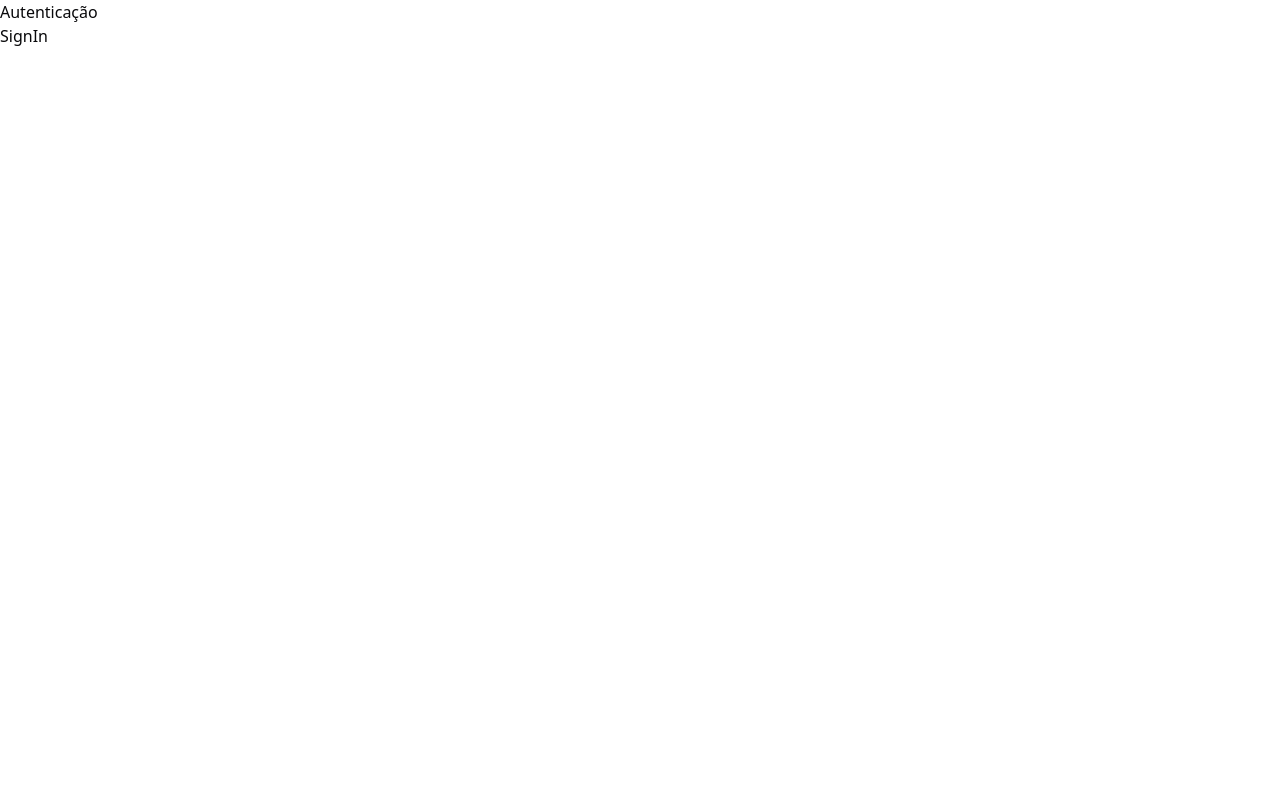
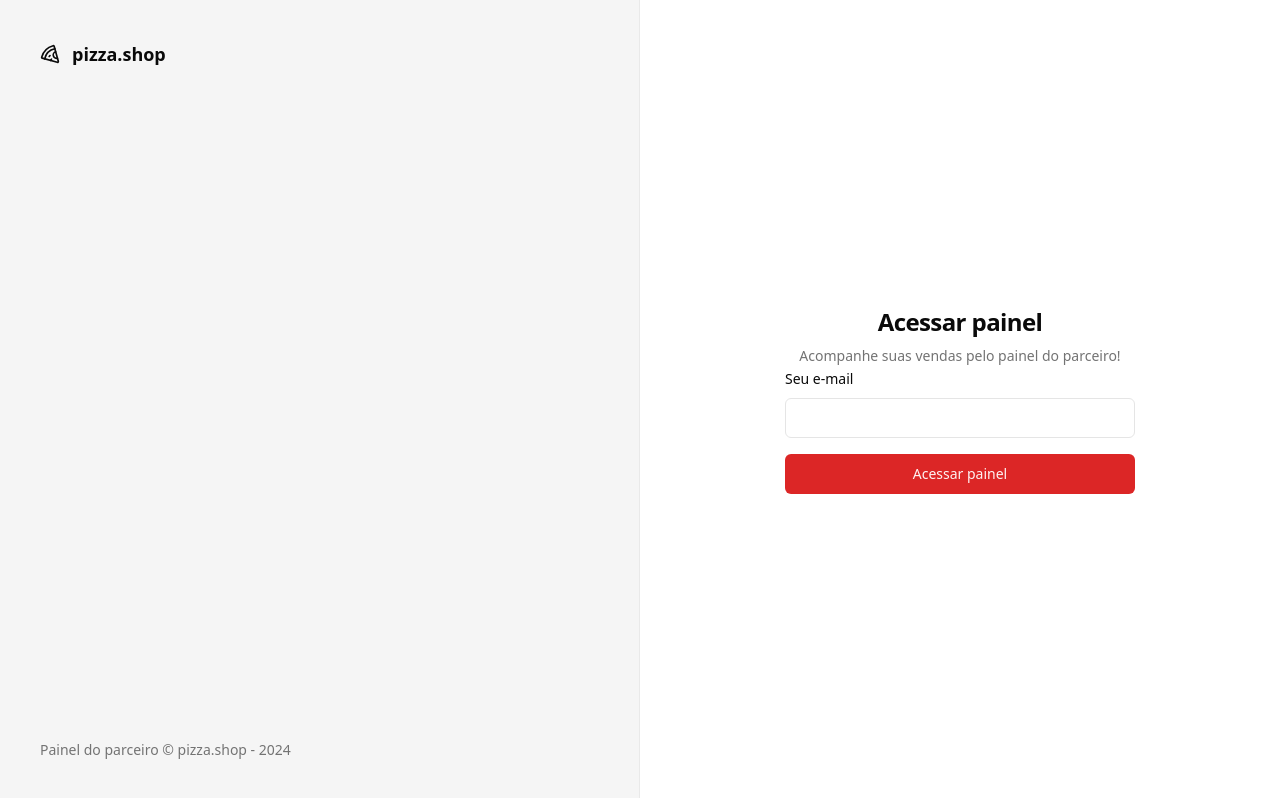
Before and after one commit to lucasnoman/04-pizza-shop, a React (Vite) app: page /sign-in in a window 1280 px wide. Built offline with nearby package versions, Linux system fonts and the light colour scheme.

Commit message:
style: creates login page and change color theme to red

```diff
--- a/package.json
+++ b/package.json
@@ -10,6 +10,7 @@
     "preview": "vite preview"
   },
   "dependencies": {
+    "@radix-ui/react-label": "^2.1.0",
     "@radix-ui/react-slot": "^1.1.0",
     "class-variance-authority": "^0.7.0",
     "clsx": "^2.1.1",
--- /dev/null
+++ b/src/components/ui/input.tsx
@@ -0,0 +1,25 @@
+import * as React from "react"
+
+import { cn } from "@/lib/utils"
+
+export interface InputProps
+  extends React.InputHTMLAttributes<HTMLInputElement> {}
+
+const Input = React.forwardRef<HTMLInputElement, InputProps>(
+  ({ className, type, ...props }, ref) => {
+    return (
+      <input
+        type={type}
+        className={cn(
+          "flex h-10 w-full rounded-md border border-input bg-background px-3 py-2 text-sm ring-offset-background file:border-0 file:bg-transparent file:text-sm file:font-medium placeholder:text-muted-foreground focus-visible:outline-none focus-visible:ring-2 focus-visible:ring-ring focus-visible:ring-offset-2 disabled:cursor-not-allowed disabled:opacity-50",
+          className
+        )}
+        ref={ref}
+        {...props}
+      />
+    )
+  }
+)
+Input.displayName = "Input"
+
+export { Input }
--- /dev/null
+++ b/src/components/ui/label.tsx
@@ -0,0 +1,24 @@
+import * as React from "react"
+import * as LabelPrimitive from "@radix-ui/react-label"
+import { cva, type VariantProps } from "class-variance-authority"
+
+import { cn } from "@/lib/utils"
+
+const labelVariants = cva(
+  "text-sm font-medium leading-none peer-disabled:cursor-not-allowed peer-disabled:opacity-70"
+)
+
+const Label = React.forwardRef<
+  React.ElementRef<typeof LabelPrimitive.Root>,
+  React.ComponentPropsWithoutRef<typeof LabelPrimitive.Root> &
+    VariantProps<typeof labelVariants>
+>(({ className, ...props }, ref) => (
+  <LabelPrimitive.Root
+    ref={ref}
+    className={cn(labelVariants(), className)}
+    {...props}
+  />
+))
+Label.displayName = LabelPrimitive.Root.displayName
+
+export { Label }
--- a/src/global.css
+++ b/src/global.css
@@ -5,24 +5,24 @@
 @layer base {
   :root {
     --background: 0 0% 100%;
-    --foreground: 240 10% 3.9%;
+    --foreground: 0 0% 3.9%;
     --card: 0 0% 100%;
-    --card-foreground: 240 10% 3.9%;
+    --card-foreground: 0 0% 3.9%;
     --popover: 0 0% 100%;
-    --popover-foreground: 240 10% 3.9%;
-    --primary: 240 5.9% 10%;
-    --primary-foreground: 0 0% 98%;
-    --secondary: 240 4.8% 95.9%;
-    --secondary-foreground: 240 5.9% 10%;
-    --muted: 240 4.8% 95.9%;
-    --muted-foreground: 240 3.8% 46.1%;
-    --accent: 240 4.8% 95.9%;
-    --accent-foreground: 240 5.9% 10%;
+    --popover-foreground: 0 0% 3.9%;
+    --primary: 0 72.2% 50.6%;
+    --primary-foreground: 0 85.7% 97.3%;
+    --secondary: 0 0% 96.1%;
+    --secondary-foreground: 0 0% 9%;
+    --muted: 0 0% 96.1%;
+    --muted-foreground: 0 0% 45.1%;
+    --accent: 0 0% 96.1%;
+    --accent-foreground: 0 0% 9%;
     --destructive: 0 84.2% 60.2%;
     --destructive-foreground: 0 0% 98%;
-    --border: 240 5.9% 90%;
-    --input: 240 5.9% 90%;
-    --ring: 240 10% 3.9%;
+    --border: 0 0% 89.8%;
+    --input: 0 0% 89.8%;
+    --ring: 0 72.2% 50.6%;
     --radius: 0.5rem;
     --chart-1: 12 76% 61%;
     --chart-2: 173 58% 39%;
@@ -32,25 +32,25 @@
   }
 
   .dark {
-    --background: 240 10% 3.9%;
+    --background: 0 0% 3.9%;
     --foreground: 0 0% 98%;
-    --card: 240 10% 3.9%;
+    --card: 0 0% 3.9%;
     --card-foreground: 0 0% 98%;
-    --popover: 240 10% 3.9%;
+    --popover: 0 0% 3.9%;
     --popover-foreground: 0 0% 98%;
-    --primary: 0 0% 98%;
-    --primary-foreground: 240 5.9% 10%;
-    --secondary: 240 3.7% 15.9%;
+    --primary: 0 72.2% 50.6%;
+    --primary-foreground: 0 85.7% 97.3%;
+    --secondary: 0 0% 14.9%;
     --secondary-foreground: 0 0% 98%;
-    --muted: 240 3.7% 15.9%;
-    --muted-foreground: 240 5% 64.9%;
-    --accent: 240 3.7% 15.9%;
+    --muted: 0 0% 14.9%;
+    --muted-foreground: 0 0% 63.9%;
+    --accent: 0 0% 14.9%;
     --accent-foreground: 0 0% 98%;
     --destructive: 0 62.8% 30.6%;
     --destructive-foreground: 0 0% 98%;
-    --border: 240 3.7% 15.9%;
-    --input: 240 3.7% 15.9%;
-    --ring: 240 4.9% 83.9%;
+    --border: 0 0% 14.9%;
+    --input: 0 0% 14.9%;
+    --ring: 0 72.2% 50.6%;
     --chart-1: 220 70% 50%;
     --chart-2: 160 60% 45%;
     --chart-3: 30 80% 55%;
--- a/src/pages/_layouts/auth.tsx
+++ b/src/pages/_layouts/auth.tsx
@@ -1,11 +1,21 @@
+import { Pizza } from 'lucide-react'
 import { Outlet } from 'react-router-dom'
 
 export function AuthLayout() {
   return (
-    <div>
-      <h1>Autenticação</h1>
+    <div className="grid min-h-screen grid-cols-2">
+      <div className="flex h-full flex-col justify-between border-r border-foreground/5 bg-muted p-10 text-muted-foreground">
+        <header className="flex items-center gap-3 text-lg font-medium text-foreground">
+          <Pizza size={20} />
+          <span className="font-semibold">pizza.shop</span>
+        </header>
 
-      <div>
+        <footer className="text-sm">
+          Painel do parceiro &copy; pizza.shop - {new Date().getFullYear()}
+        </footer>
+      </div>
+
+      <div className="flex flex-col items-center justify-center">
         <Outlet />
       </div>
     </div>
--- a/src/pages/auth/SignIn.tsx
+++ b/src/pages/auth/SignIn.tsx
@@ -1,10 +1,36 @@
 import { Helmet } from 'react-helmet-async'
+
+import { Button } from '@/components/ui/button'
+import { Input } from '@/components/ui/input'
+import { Label } from '@/components/ui/label'
 
 export function SignIn() {
   return (
-    <>
+    <div>
       <Helmet title="Login" />
-      <h1>SignIn</h1>
-    </>
+      <div className="p-8">
+        <div className="flex w-[350px] flex-col justify-center gap-6">
+          <div className="flex flex-col gap-2 text-center">
+            <h1 className="text-2xl font-semibold tracking-tight">
+              Acessar painel
+            </h1>
+            <p className="text-sm text-muted-foreground">
+              Acompanhe suas vendas pelo painel do parceiro!
+            </p>
+          </div>
+        </div>
+
+        <form className="space-y-4">
+          <div className="space-y-2">
+            <Label htmlFor="email">Seu e-mail</Label>
+            <Input id="email" type="email" />
+          </div>
+
+          <Button type="submit" className="w-full">
+            Acessar painel
+          </Button>
+        </form>
+      </div>
+    </div>
   )
 }
```
Also changed, not shown: 1 other file (tests, documents, lock files or other folders).
